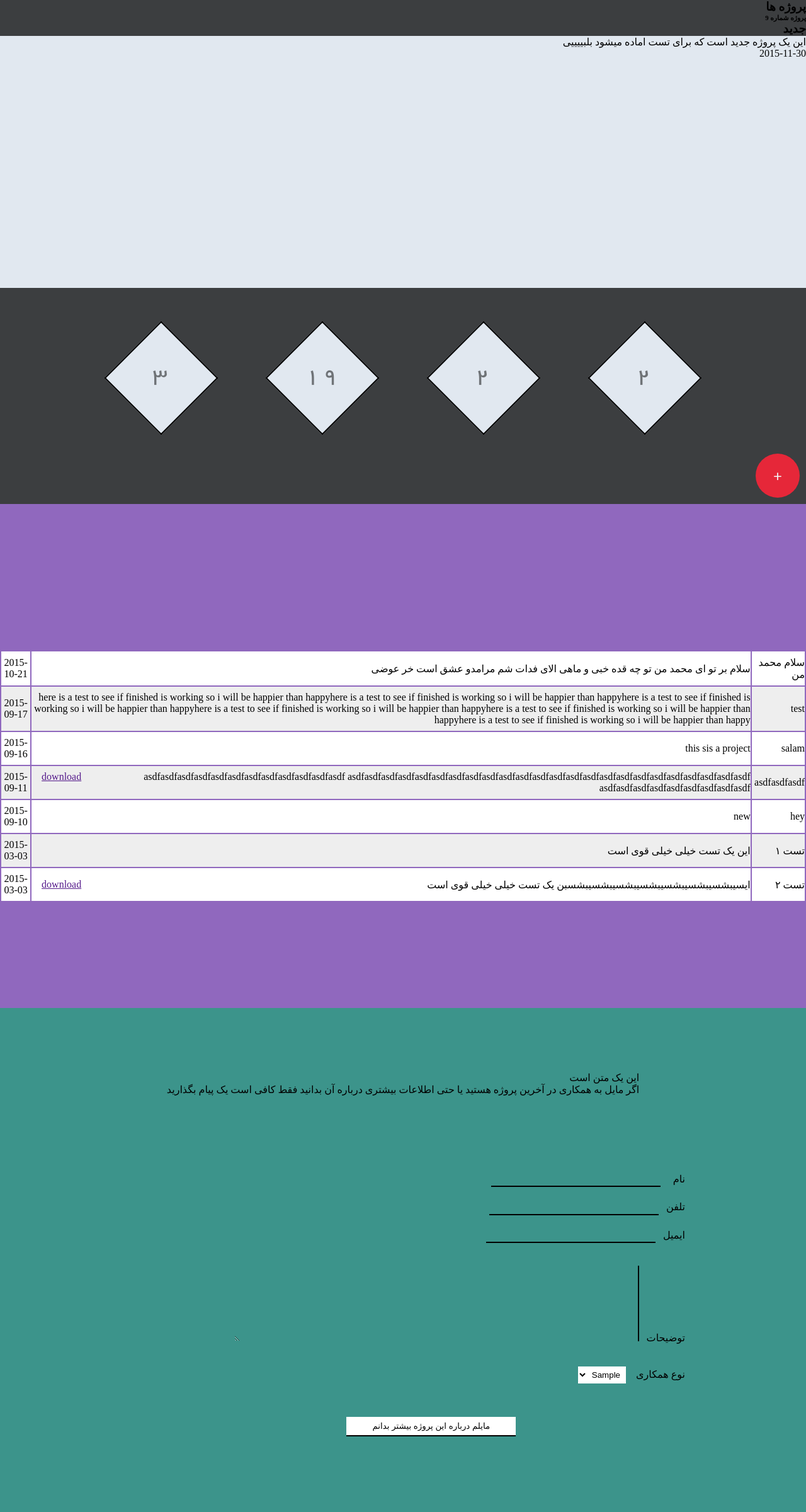
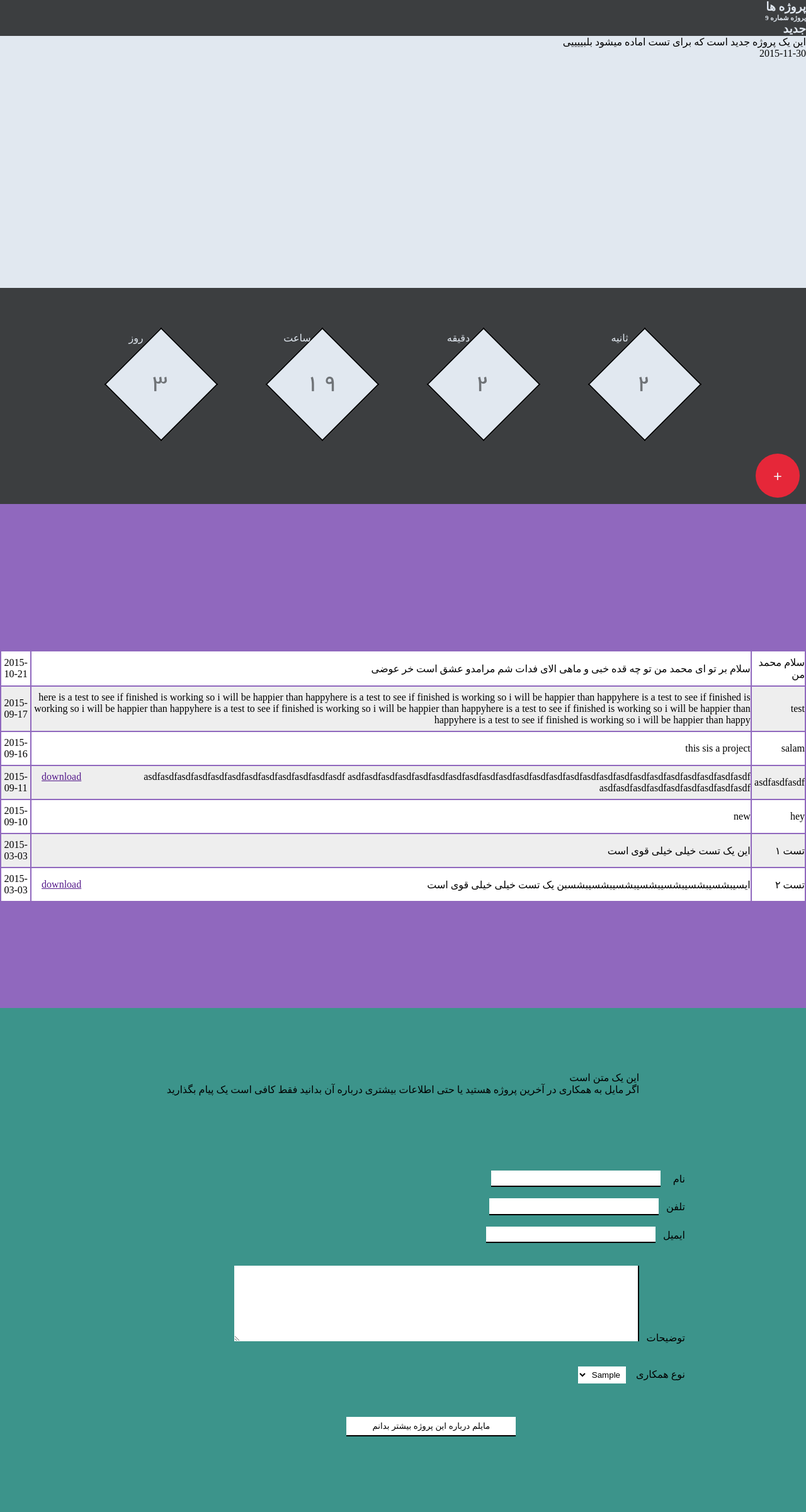
Before and after one commit to mohammadgoli/newblog, a Flask app: page /projects in a window 1280 px wide. Shown: the whole page at 63% size. Run offline with Flask 2, Linux system fonts and the light colour scheme; data comes from the database, SQL or seed files in the repository; both versions use the stored data as it was after the commit; tables that the repository leaves empty hold one stand-in row (values such as "Sample post"); some libraries are stand-ins or nearby versions.

Commit message:
projects page done!

```diff
--- a/static/css/projectsstyle.css
+++ b/static/css/projectsstyle.css
@@ -54,7 +54,7 @@ p:lang(fa){
   height: 70%;
 }
 
-#discription2 {
+.discription2 {
   width: 100%;
   height: 30%;
   display: flex;
@@ -70,7 +70,6 @@ input{
   border: none;
   border-radius: 0px;
   border-bottom: 2px solid black;
-  background-color: transparent;
 }
 
 input:focus, textarea#more:focus {
@@ -90,7 +89,6 @@ textarea#more {
   height: 9em;
   border: none;
   border-radius: 0px;
-  background: transparent;
   border-right: 2px solid black;
   padding-right: 1em;
 }
@@ -162,7 +160,6 @@ td {
 
 #counter {
 	width: 80%;
-	height: 100%;
 	display: flex;
 	flex-direction: row;
 }
@@ -290,3 +287,22 @@ td {
     background: #000;
   }
 }
+
+h1, h2, h3, h4, h5, h6 {
+  color: #e1e8f0;
+}
+
+.name {
+  z-index: 100;
+  padding-right: 5em;
+  color:  #e1e8f0;
+}
+
+@media all and (max-width: 760px){
+  .number { transform: rotate(0);}
+  span { display: none; }
+  div.number { background: transparent; width: 100%;}
+  #counter { background: #e1e8f0; width: 100%; }
+  .name { color: #3C3E40; padding-right: 0; }
+  #days, #hours, #mins, #secs { font-size: 2em; }
+}
--- a/templates/projects.html
+++ b/templates/projects.html
@@ -40,6 +40,7 @@
 		<div id="wrapper">
 			<div id="counter">
 				<div class="part">
+				<p class="name"> روز </p>
 					<div class="number">
 						<span class="l1"></span>
 					 	<span class="l2"></span>
@@ -49,6 +50,7 @@
 					</div>
 				</div>
 				<div class="part">
+				<p class="name"> ساعت </p>
 					<div class="number">
 						<span class="l1"></span>
 					 	<span class="l2"></span>
@@ -58,6 +60,7 @@
 					</div>
 				</div>
 				<div class="part">
+					<p class="name"> دقیقه </p>
 					<div class="number">
 						<span class="l1"></span>
 					 	<span class="l2"></span>
@@ -67,6 +70,7 @@
 					</div>
 				</div>
 				<div class="part">
+				<p class="name"> ثانیه </p>
 					<div class="number">
 						<span class="l1"></span>
 					 	<span class="l2"></span>
@@ -100,7 +104,10 @@
 		</div>
 	</div>
 	<div id="thirdpage">
-		<div id="discription2" dir="rtl">
+		{% if deactive %}
+		<div class="discription2" dir="rtl">این پروژه شخصی است یا نیاز بیشتری به همکاری ندارد. با سپاس از علاقه شما</div>
+		{% else %}
+			<div class="discription2" dir="rtl">
 				<p dir="rtl">این یک متن است<br />اگر مایل به همکاری در آخرین پروژه هستید یا حتی اطلاعات بیشتری درباره آن بدانید فقط کافی است یک پیام بگذارید</p>
 			</div>
 			<div id="form" dir="rtl">
@@ -119,6 +126,7 @@
 			        </p>
 			        	</form>
 			</div>
+		{% endif %}
 	</div>
 	</article>
 </section>
--- a/views.py
+++ b/views.py
@@ -169,25 +169,29 @@ def deleteposts(postid):
 @app.route('/projects', methods=['GET', 'POST'])
 def projects():
     error = None
+    deactive = False
     form = SubscriptionForm()
     choices = [(option, option) for option in db.session.query(Way)]
-    form.ways.choices = choices
-    if request.method == 'POST':
-        print 'done!'
-        msg = Message(u"با تشکر از اعلام آمادگی {}".format(form.name.data),
-                      recipients=[form.email.data],
-                      sender='gli.mhmd@gmail.com',
-                      body=u'سلام.<br /> ممنون از این که برای همکاری در پروژه من اعلام آمادگی کردید.در اصرع وقت با شما تماس خواهم گرفت<br /> در صورتی که تماسی از بنده دریافت نکردید لطفا از طریق ایمیل من در سایت اقدام بفرمایید.<br /> با تشکر'.format(form.name.data)
-                      )
-        admin_msg = Message(u"you have a new subscription",
-                            recipients=['gli.mhmd@gmail.com'],
-                            sender='gli.mhmd@gmail.com',
-                            body=u'سلام محمد. یک فرد جدید مایل به همکاری در پروژه اخیر است <br />{}<br />{}<br />{}<br />{}<br />{}'.format(
-                                form.name.data, form.more.data, form.email.data, form.ways.data, form.phoneNumber.data))
-        mail.send(msg)
-        mail.send(admin_msg)
+    if choices:
+        form.ways.choices = choices
+        if request.method == 'POST':
+            print 'done!'
+            msg = Message(u"با تشکر از اعلام آمادگی {}".format(form.name.data),
+                          recipients=[form.email.data],
+                          sender='gli.mhmd@gmail.com',
+                          body=u'سلام.<br /> ممنون از این که برای همکاری در پروژه من اعلام آمادگی کردید.در اصرع وقت با شما تماس خواهم گرفت<br /> در صورتی که تماسی از بنده دریافت نکردید لطفا از طریق ایمیل من در سایت اقدام بفرمایید.<br /> با تشکر'.format(form.name.data)
+                          )
+            admin_msg = Message(u"you have a new subscription",
+                                recipients=['gli.mhmd@gmail.com'],
+                                sender='gli.mhmd@gmail.com',
+                                body=u'سلام محمد. یک فرد جدید مایل به همکاری در پروژه اخیر است <br />{}<br />{}<br />{}<br />{}<br />{}'.format(
+                                    form.name.data, form.more.data, form.email.data, form.ways.data, form.phoneNumber.data))
+            mail.send(msg)
+            mail.send(admin_msg)
+    else:
+        deactive = True
     return render_template('projects.html', form=form, last_project=last_project(),
-                           finished_projects=finished_projects(), error=error)
+                           finished_projects=finished_projects(), error=error, deactive=deactive)
 
 
 @app.route('/newproject', methods=['GET', 'POST'])
```
Also changed, not shown: blog.db. Lines whose indentation alone changed are shown as unchanged.
